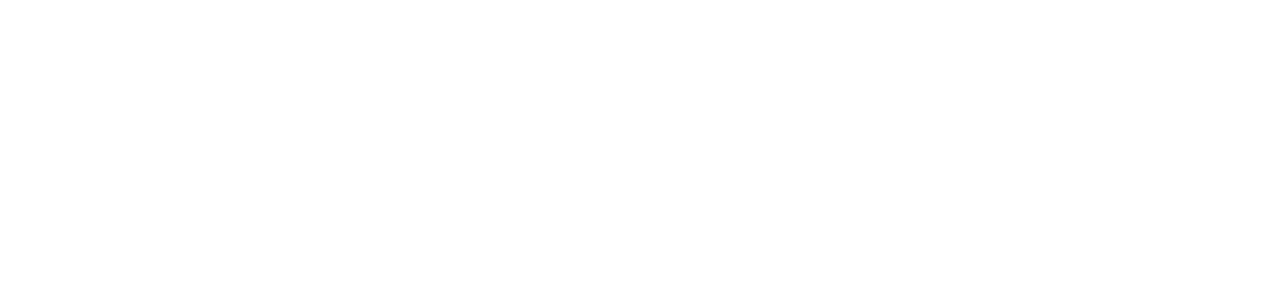
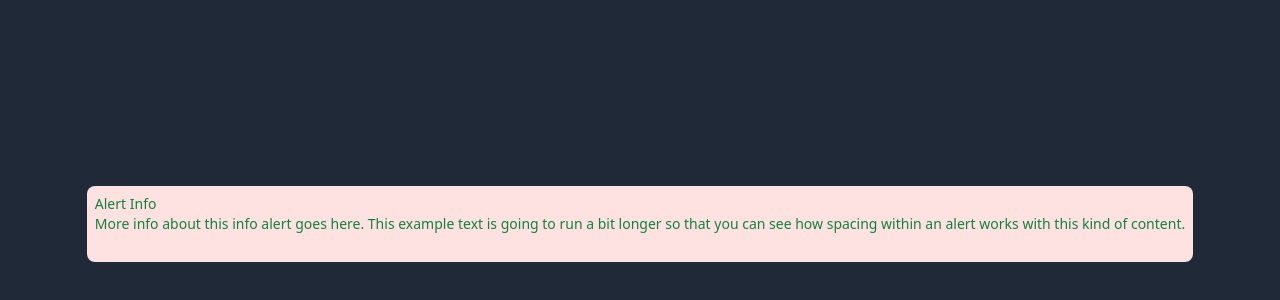
Before and after one commit to LikhitaMagar01/tailwindcss-reusable-components, a Nuxt app: page /alert in a window 1280 px wide. Before the commit this address had no page. Shown: the part 176-476 px from the top of the page. Built offline with nearby package versions, Linux system fonts and the light colour scheme.

Commit message:
alert component popupbox made

```diff
--- a/package.json
+++ b/package.json
@@ -10,5 +10,8 @@
   "devDependencies": {
     "@nuxtjs/tailwindcss": "^5.3.5",
     "nuxt": "3.0.0-rc.11"
+  },
+  "dependencies": {
+    "@heroicons/vue": "^2.0.12"
   }
 }
--- /dev/null
+++ b/pages/alert/index.vue
@@ -0,0 +1,10 @@
+<template>
+    <div>
+        <useAlert color="bg-red-100 grid grid-rows-3 flex items-center success flex p-2 text-sm rounded-lg text-green-700" title="Alert Info" body="More info about this info alert goes here. This example text is going to run a bit longer so that you can see how spacing within an alert works with this kind of content." />
+    </div>
+</template>
+
+<script setup>
+import useAlert from './useAlert.vue';
+// import { BeakerIcon } from '@heroicons/vue/24/solid'
+</script>
--- /dev/null
+++ b/pages/alert/useAlert.vue
@@ -0,0 +1,19 @@
+<template>
+  <div
+    class="bg-gray-800 h-screen flex items-center justify-center antialiased hover:subpixel-antialiased"
+  >
+    <div :class="color">
+      <h1>
+        {{ title }}
+      </h1>
+      <p>
+        {{ body }}
+      </p>
+    </div>
+  </div>
+</template>
+
+<script setup>
+defineProps(["color", "title", "body", "size", "icon"]);
+</script>
+// import { BeakerIcon , AcademicCapIcon} from '@heroicons/vue/24/solid'
--- a/pages/index.vue
+++ b/pages/index.vue
@@ -1,8 +1,11 @@
 <template>
-    <div>
+    <div class="p5 m-5">
         <h1>Homepage</h1>
         <div class="text-blue-300 underline underline-offset-1">
            <NuxtLink to="/modal">Modal</NuxtLink>
         </div>
+        <div class="text-blue-300 underline underline-offset-1">
+           <NuxtLink to="/alert">Alert</NuxtLink>
+        </div>
     </div>
 </template>
--- a/pages/modal/index.vue
+++ b/pages/modal/index.vue
@@ -11,33 +11,26 @@
     </div>
     <useModal @close-modal="toggleModal" :modalActive="modalActive">
         <div class="text-black">
-          <h1 class="text-2xl mb-1">About:</h1>
+          <h1 class="text-2xl mb-1">Lorem ipsum</h1>
           <p class="mb-4">
-            The Local Weather allows you to track the current and
-            future weather of cities of your choosing.
+            1914 translation by H. Rackham
           </p>
           <h2 class="text-2xl">How it works:</h2>
           <ol class="list-decimal list-inside mb-4">
             <li>
-              Search for your city by entering the name into the
-              search bar.
+              1914 translation by H. Rackham
             </li>
             <li>
-              Select a city within the results, this will take
-              you to the current weather for your selection.
+              1914 translation by H. Rackham
             </li>
             <li>
-              Track the city by clicking on the "+" icon in the
-              top right. This will save the city to view at a
-              later time on the home page.
+              1914 translation by H. Rackham
             </li>
           </ol>
 
-          <h2 class="text-2xl">Removing a city</h2>
+          <h2 class="text-2xl">H. Rackham</h2>
           <p>
-            If you no longer wish to track a city, simply select
-            the city within the home page. At the bottom of the
-            page, there will be am option to delete the city.
+            "But I must explain to you how all this mistaken idea of denouncing pleasure and praising pain was born and I will give you a complete account of the system, and expound the actual teachings of the great explorer of the truth, the master-builder of human happiness. No one rejects, dislikes, or avoids pleasure itself, because it is pleasure, but because those who do not know how to pursue pleasure rationally encounter consequences that are extremely painful.
           </p>
         </div>
     </useModal>
```
Also changed, not shown: 1 other file (tests, documents, lock files or other folders).
